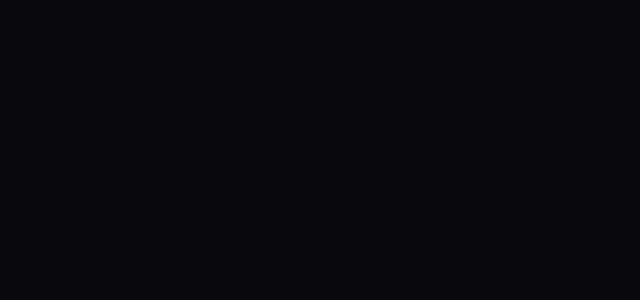
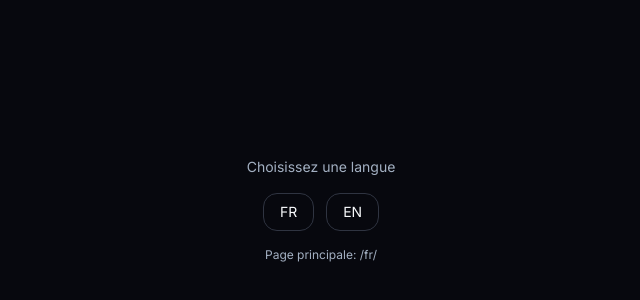
Before and after one commit to Dayende-ib/Dayende-ib.github.io, a Next.js app: page / in a window 1280 px wide. Before the commit this address had no page. Shown: the part 190-490 px from the top of the page, without its empty margins (319-959 px from the left). Built offline with nearby package versions, Linux system fonts and the light colour scheme.

Commit message:
feat: update layout and page components for language selection and remove middleware

```diff
--- a/app/layout.tsx
+++ b/app/layout.tsx
@@ -1,5 +1,4 @@
 import type { ReactNode } from "react";
-import { headers } from "next/headers";
 import { Inter } from "next/font/google";
 import { Analytics } from "@vercel/analytics/react";
 
@@ -17,11 +16,8 @@
 }: {
   children: ReactNode;
 }) {
-  const headerList = await headers();
-  const locale = headerList.get("x-next-intl-locale") ?? defaultLocale;
-
   return (
-    <html lang={locale} className={inter.variable}>
+    <html lang={defaultLocale} className={inter.variable}>
       <body>
         {children}
         <Analytics />
--- a/app/page.tsx
+++ b/app/page.tsx
@@ -1,7 +1,30 @@
-import { redirect } from "next/navigation";
+import Link from "next/link";
 
 import { defaultLocale } from "../i18n";
 
 export default function RootPage() {
-  redirect(`/${defaultLocale}`);
+  return (
+    <main className="flex min-h-screen items-center justify-center bg-background px-6 text-foreground">
+      <div className="text-center">
+        <p className="mb-4 text-sm text-muted-foreground">Choisissez une langue</p>
+        <div className="flex items-center justify-center gap-3">
+          <Link
+            href="/fr/"
+            className="rounded-md border border-border px-4 py-2 text-sm transition-colors hover:bg-white/10"
+          >
+            FR
+          </Link>
+          <Link
+            href="/en/"
+            className="rounded-md border border-border px-4 py-2 text-sm transition-colors hover:bg-white/10"
+          >
+            EN
+          </Link>
+        </div>
+        <p className="mt-4 text-xs text-muted-foreground">
+          Page principale: {`/${defaultLocale}/`}
+        </p>
+      </div>
+    </main>
+  );
 }
--- a/next.config.mjs
+++ b/next.config.mjs
@@ -5,7 +5,10 @@
 /** @type {import("next").NextConfig} */
 const nextConfig = {
   reactStrictMode: true,
+  output: "export",
+  trailingSlash: true,
   images: {
+    unoptimized: true,
     formats: ["image/avif", "image/webp"]
   }
 };
--- a/src/components/Navbar.tsx
+++ b/src/components/Navbar.tsx
@@ -1,3 +1,4 @@
+import { Suspense } from "react";
 import Image from "next/image";
 import Link from "next/link";
 import { getTranslations } from "next-intl/server";
@@ -52,7 +53,9 @@
           ))}
         </nav>
         <div className="flex items-center gap-3">
-          <LanguageSwitcher />
+          <Suspense fallback={null}>
+            <LanguageSwitcher />
+          </Suspense>
           <div className="hidden sm:flex">
             <Button asChild size="sm">
               <Link href="#contact">{t("cta")}</Link>
```
Also changed, not shown: middleware.ts (deleted, +0 -13 lines), 1 other file (tests, documents, lock files or other folders).
